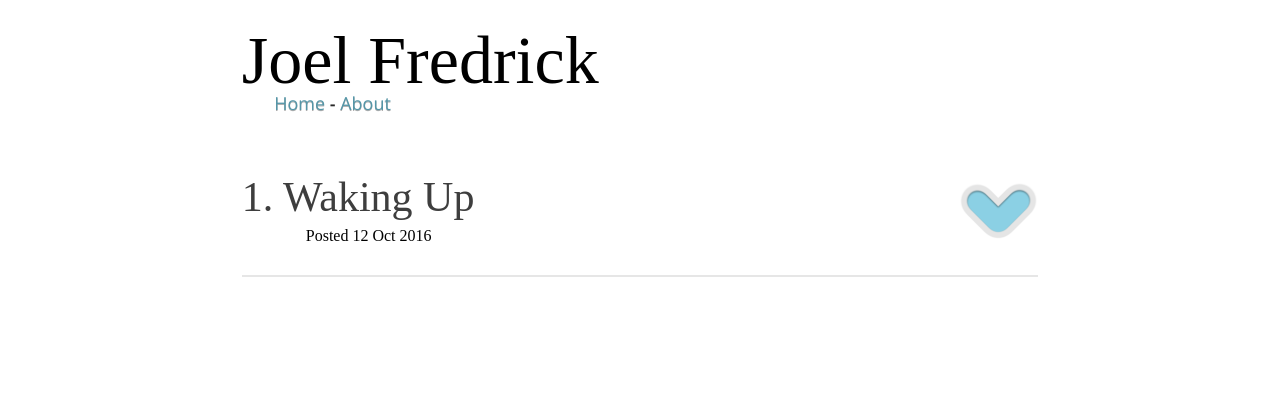
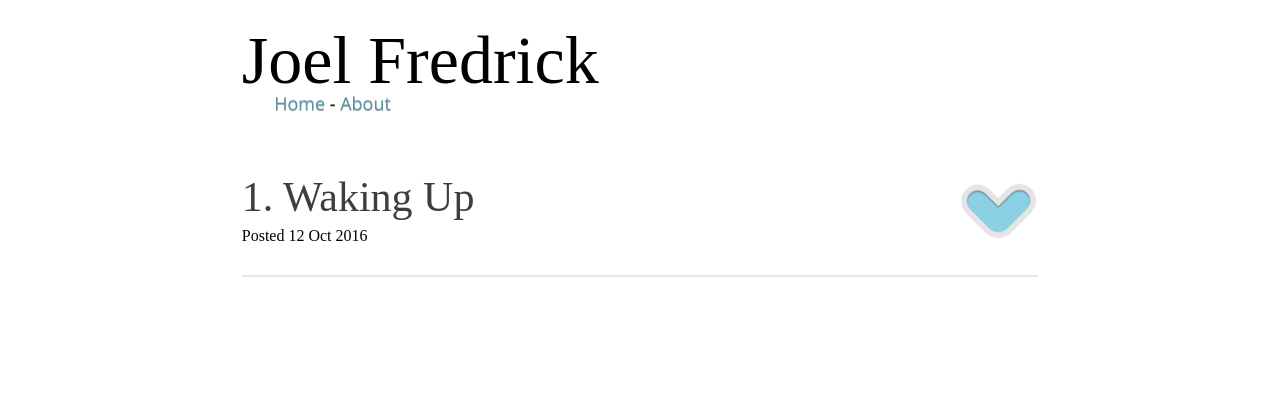
Before and after one commit to jfelsinger/write.joelfredrick.com, a Jekyll site: the page built from index.html, in a window 1280 px wide. Shown: the top 419 px of the page. Built offline with Jekyll 4.4.1, drawn with Linux system fonts in a browser that asks for light colours; nearby versions of some CDN libraries; some web fonts are replaced; the list of posts is cut into pages by our own code.

Commit message:
Update post time

```diff
--- a/assets/css/main.css
+++ b/assets/css/main.css
@@ -2583,7 +2583,7 @@ a::selection, .link::selection {
 .post-time {
   font-family: "PT Serif Caption", "PTSerif-Caption";
   margin-bottom: 25.888px;
-  text-indent: 0;
+  text-indent: 0 !important;
 }
 
 /*-------------------------------------*\
--- a/assets/styles/molecules/_post-time.scss
+++ b/assets/styles/molecules/_post-time.scss
@@ -18,7 +18,7 @@
 %post-time {
     font-family: $f-ptCap;
     margin-bottom: unit();
-    text-indent: 0;
+    text-indent: 0 !important; // Fix this later
 }
 
 
@@ -29,4 +29,4 @@
     Implementation
 \*-------------------------------------*/
 
-.post-time.post-time { @extend %post-time !optional; }
+.post-time { @extend %post-time !optional; }
```
Also changed, not shown: dist/css/main.css.
